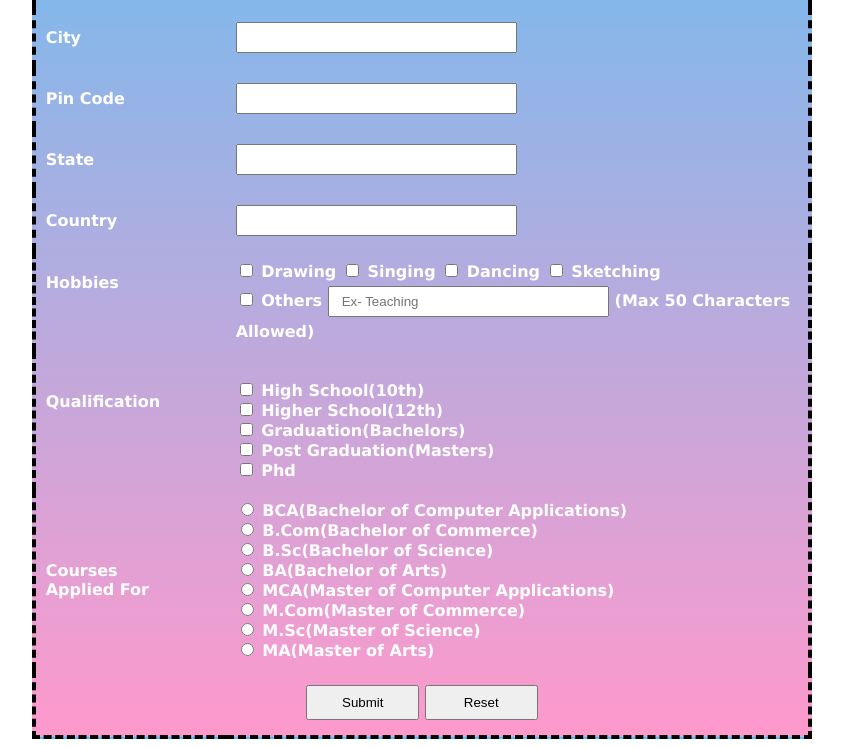
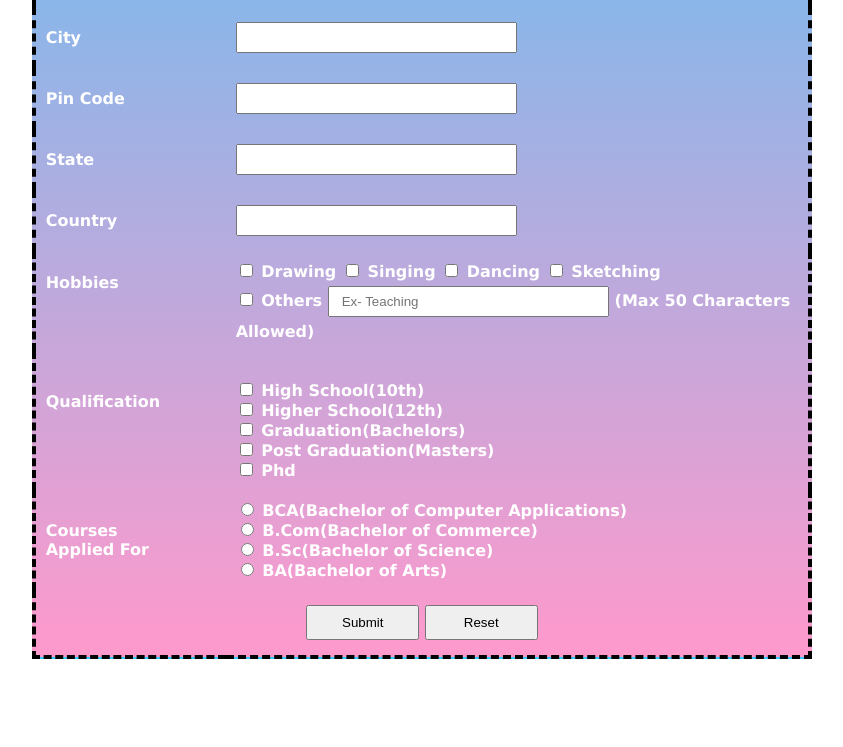
Before and after one commit to Ali4tr/enrollmentform, a plain HTML site: page test1/index.html in a window 1280 px wide. Shown: the part 505-1252 px from the top of the page, without its empty margins (218-1061 px from the left). After the commit the page ends 1172 px from the top, so only its background shows below. Drawn offline with Linux system fonts and the light colour scheme.

Commit message:
Update index.html

```diff
--- a/test1/index.html
+++ b/test1/index.html
@@ -259,14 +259,8 @@ B.Com(Bachelor of Commerce)<br>
 B.Sc(Bachelor of Science)<br>
 <input type="radio" name="CourseBA" value="B.A">
 BA(Bachelor of Arts)<br>
-<input type="radio" name="CourseMCA" value="BCA">
-MCA(Master of Computer Applications)<br>
-<input type="radio" name="CourseMCom" value="B.Com">
-M.Com(Master of Commerce)<br>
-<input type="radio" name="CourseMSc" value="B.Sc">
-M.Sc(Master of Science)<br>
-<input type="radio" name="CourseMA" value="B.A">
-MA(Master of Arts)<br>
+
+
 </td>
 </tr>
 <!----------------------- Submit and Reset ------------------------------->
```
